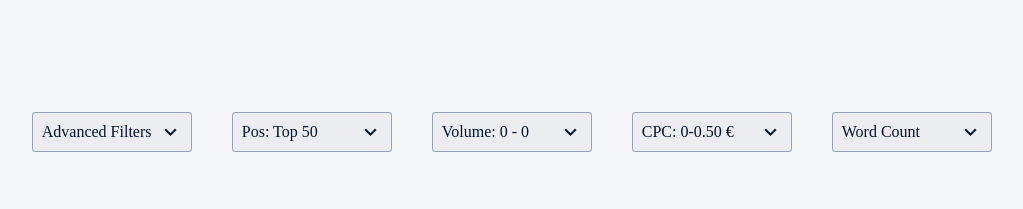
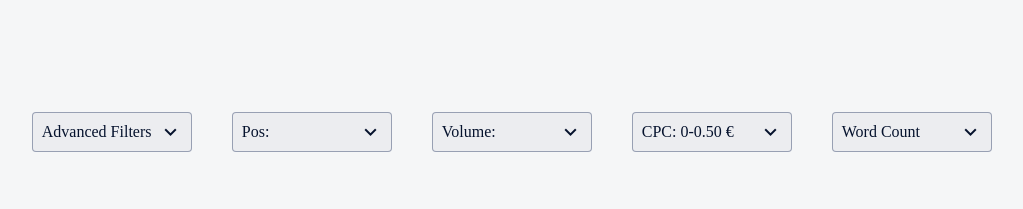
Before and after one commit to MrNedNick/vue-cpanel-filters, a Vue app: page / in a window 1280 px wide. Shown: the top 209 px of the page, without its empty margins (68-1091 px from the left). Built offline with nearby package versions, Linux system fonts and the light colour scheme.

Commit message:
Add disabled method for volume filter

```diff
--- a/src/components/Filters/PositionFilter.vue
+++ b/src/components/Filters/PositionFilter.vue
@@ -3,7 +3,12 @@
     <v-menu offset-y :close-on-content-click="false" class="menu">
       <template v-slot:activator="{ on, attrs }">
         <v-btn v-bind="attrs" v-on="on" class="main-btn">
-          Pos: {{ positionTitle }}
+          Pos:
+          {{
+            positionTitle !== "custom"
+              ? positionTitle
+              : `${positionRange.from} - ${positionRange.to}`
+          }}
           <v-icon>mdi-chevron-down</v-icon>
         </v-btn>
       </template>
@@ -39,8 +44,8 @@
               <div>From</div>
               <v-text-field
                 outlined
-                :disabled="disabled"
-                v-model="volumeRange.from"
+                :disabled="isDisabled()"
+                v-model="positionRange.from"
                 value="from"
               />
             </div>
@@ -51,9 +56,9 @@
               <div>To*</div>
               <v-text-field
                 outlined
-                :disabled="disabled"
+                :disabled="isDisabled()"
                 value="to"
-                v-model="volumeRange.to"
+                v-model="positionRange.to"
               />
             </div>
           </v-container>
@@ -69,9 +74,15 @@
 
 <script>
 export default {
+  methods: {
+    isDisabled() {
+      return this.volumeTitle !== "custom";
+    },
+  },
   data: () => ({
     disabled: false,
-    positionTitle: "Top 50",
+    positionTitle: "",
+    positionRange: { from: "", to: "" },
     positionRadioBtnsTop: [
       {
         id: 1,
@@ -121,7 +132,6 @@ export default {
         value: "51-100",
       },
     ],
-    volumeRange: [{ from: "0" }, { to: "0" }],
   }),
 };
 </script>
--- a/src/components/Filters/VolumeFilter.vue
+++ b/src/components/Filters/VolumeFilter.vue
@@ -1,9 +1,14 @@
 <template>
   <div class="menu-container">
-    <v-menu offset-y :close-on-content-click="false" class="menu">
+    <v-menu
+      :close-on-content-click="false"
+      class="menu"
+      offset-y
+    >
       <template v-slot:activator="{ on, attrs }">
-        <v-btn v-bind="attrs" v-on="on" class="main-btn">
-          Volume: {{ volumeTitle || `${volumeRange.from} - ${volumeRange.to}` }}
+        <v-btn v-bind="attrs" v-on="on"  class="main-btn">
+          Volume: {{ (volumeTitle !== 'custom') ? volumeTitle :
+          `${volumeRange.from} - ${volumeRange.to}` }}
           <v-icon>mdi-chevron-down</v-icon>
         </v-btn>
       </template>
@@ -17,14 +22,8 @@
               :label="btn.label"
               :value="btn.value"
             />
-            <!-- <v-radio
-              value="custom"
-              class="radio"
-              label="Custom"
-            /> -->
           </v-radio-group>
         </v-list-item>
-
         <v-divider />
         <div class="custom-section ml-2 mr-2">
           <v-container>
@@ -34,6 +33,7 @@
                 outlined
                 :disabled="isDisabled()"
                 v-model="volumeRange.from"
+                placeholder="0"
               />
             </div>
           </v-container>
@@ -45,13 +45,16 @@
                 outlined
                 :disabled="isDisabled()"
                 v-model="volumeRange.to"
+                placeholder="0"
               />
             </div>
           </v-container>
         </div>
         <div class="section-label">*Max. value is unlimited</div>
         <div class="bottom">
-          <v-btn class="apply-btn" :disabled="isDisabled()"> Apply </v-btn>
+          <v-btn class="apply-btn" :disabled="isDisabled()">
+            Apply
+          </v-btn>
         </div>
       </v-list>
     </v-menu>
@@ -68,7 +71,7 @@ export default {
     return {
       disabled: false,
       volumeTitle: "",
-      volumeRange: { from: "0", to: "0" },
+      volumeRange: { from: "", to: "" },
       volumeRadioBtns: [
         {
           id: 1,
@@ -93,15 +96,18 @@ export default {
         {
           id: 5,
           label: "Custom",
-          value: "",
+          value: "custom",
         },
       ],
     };
   },
   methods: {
     isDisabled() {
-      return this.volumeTitle !== "";
+      return this.volumeTitle !== "custom";
     },
+    closeMenu() {
+       console.log('close')
+    }
   },
 };
 </script>
@@ -121,4 +127,6 @@ export default {
 .v-input--radio-group--column .v-radio:not(:last-child):not(:only-child) {
   margin-bottom: 0px;
 } */
+
+/* menuable__content__active */
 </style>
```
